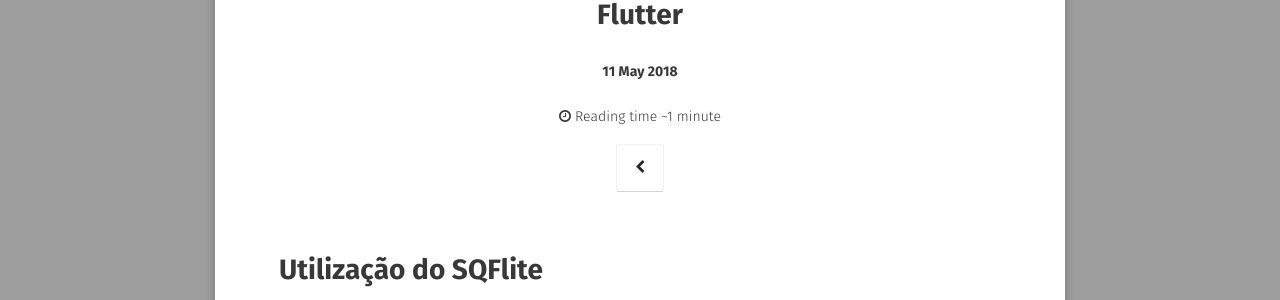
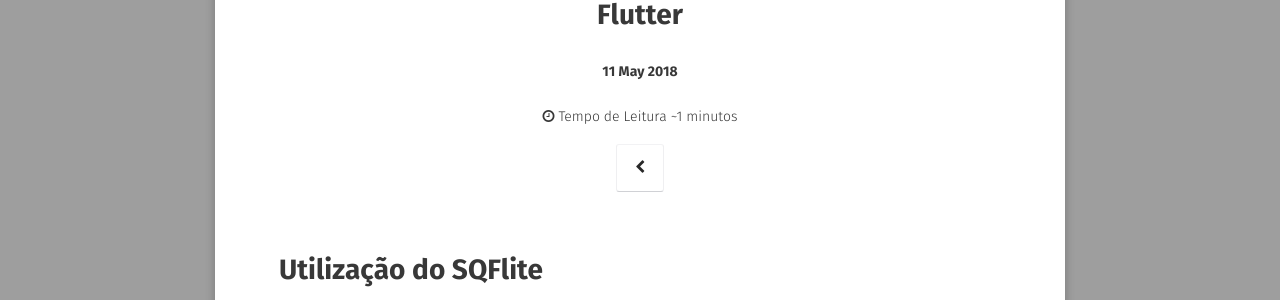
Before and after one commit to jsdaniell/jsdaniell.github.io, a Jekyll site: the page built from _posts/2018-05-11-contactflutter-project.md, in a window 1280 px wide. Shown: the part 178-478 px from the top of the page. Built offline with Jekyll 4.4.1, drawn with Linux system fonts in a browser that asks for light colours; some web fonts are replaced.

Commit message:
Updated reading time config

```diff
--- a/_includes/read-time.html
+++ b/_includes/read-time.html
@@ -1,3 +1,3 @@
 {% assign wpm = site.words_per_minute | append: '.0' %}
 {% assign readtime = content | strip_html | number_of_words | divided_by:wpm | round %}
-Reading time ~{% if readtime <= 1 %}1 minute{% else %}{{ readtime }} minutes{% endif %}
+Tempo de Leitura ~{% if readtime <= 1 %}1 minutos{% else %}{{ readtime }} minutos{% endif %}
```
